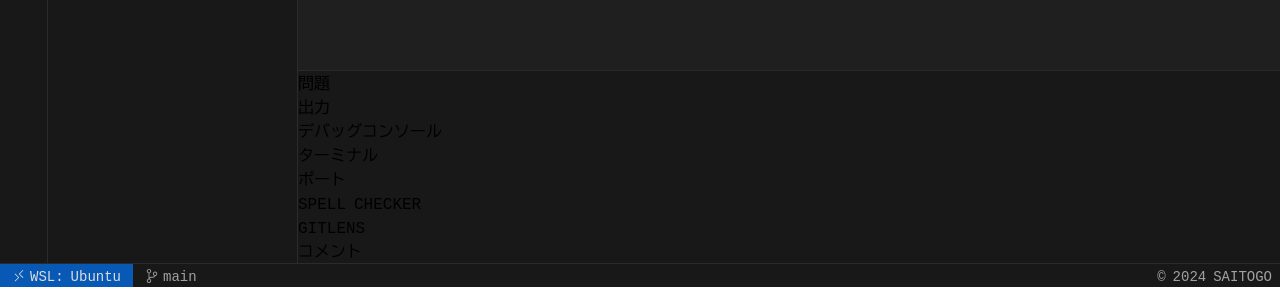
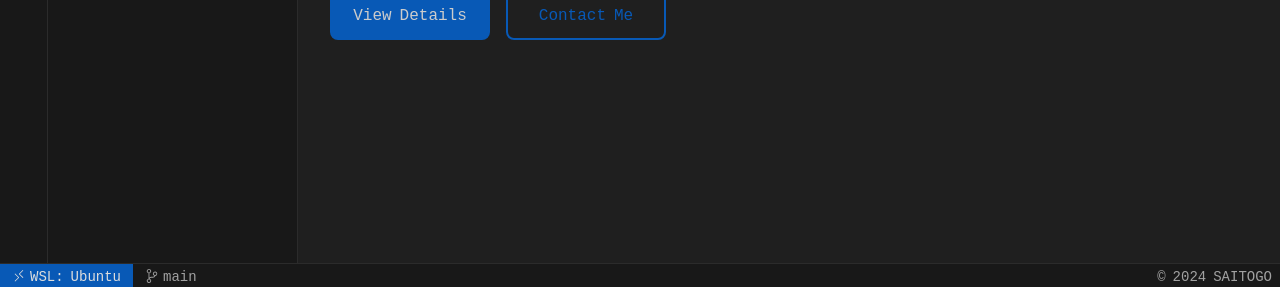
Before and after one commit to saitogo555/my-website, a Next.js app: page / in a window 1280 px wide. Shown: the part 513-800 px from the top of the page. Built offline with nearby package versions, Linux system fonts and the light colour scheme; a web font is replaced by a local one.

Commit message:
fix: Terminalコンポーネントをレイアウトから削除

```diff
--- a/app/layout.tsx
+++ b/app/layout.tsx
@@ -5,7 +5,6 @@ import { EditorArea } from "@/components/layout/EditorArea";
 import { Sidebar } from "@/components/layout/Sidebar";
 import { StatusBar } from "@/components/layout/StatusBar";
 import { TabBar } from "@/components/layout/TabBar";
-import { Terminal } from "@/components/layout/Terminal";
 import { TitleBar } from "@/components/layout/TitleBar";
 import { SidebarProvider } from "@/provider/SidebarProvider";
 import { ToastNoticeProvider } from "@/provider/ToastNoticeProvider";
@@ -50,7 +49,6 @@ const RootLayout = ({ children }: Props) => {
 								<main className="grow overflow-hidden">
 									<EditorArea>{children}</EditorArea>
 								</main>
-								<Terminal />
 							</div>
 						</div>
 						<footer>
```
